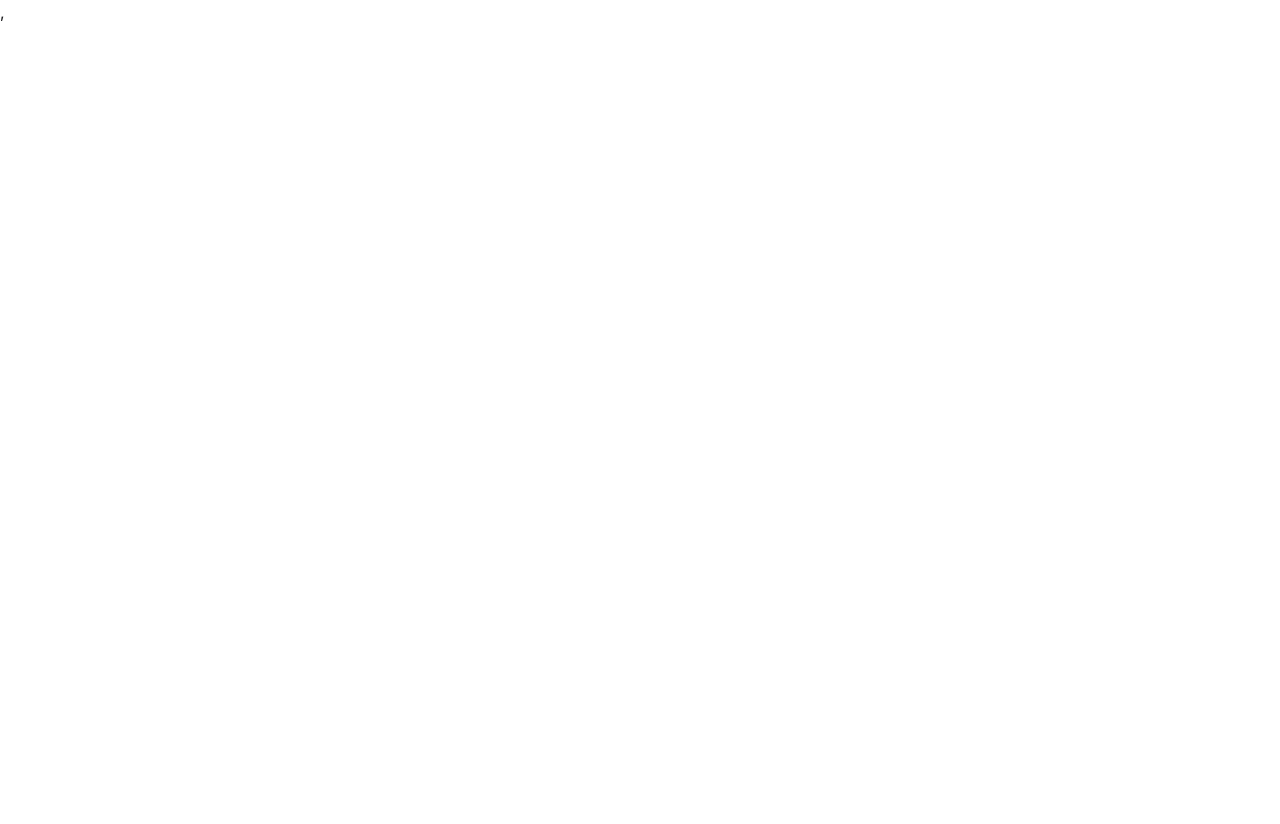
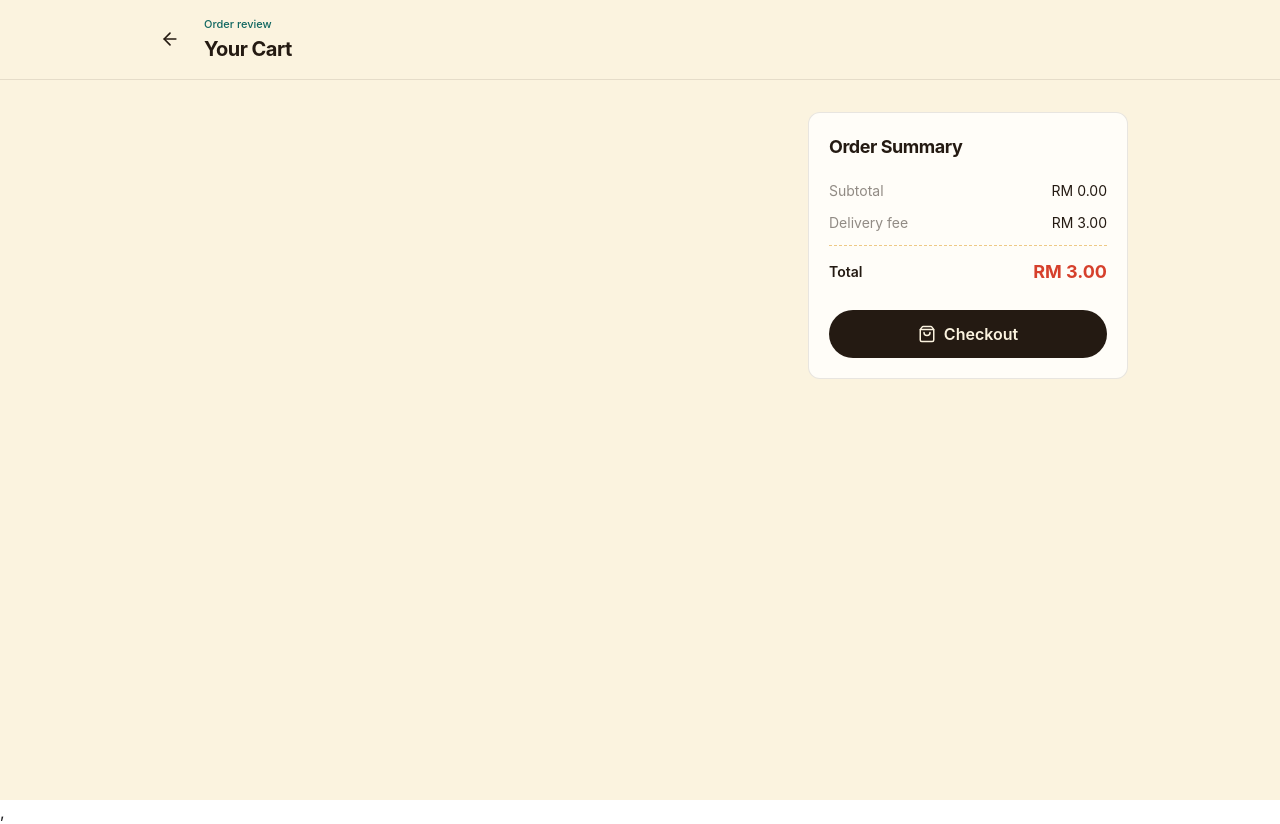
Before and after one commit to Kmn-san/Eater, a React app in the folder web/: page /restaurant/1/cart in a window 1280 px wide. Before the commit this address had no page. Before the commit the page ends 800 px from the top, so only its background shows below. Built offline with nearby package versions, Linux system fonts and the light colour scheme; the HTML template or start-up script is replaced by a standard one.

Commit message:
Building Cart Page

```diff
--- a/web/src/App.jsx
+++ b/web/src/App.jsx
@@ -2,6 +2,7 @@ import { BrowserRouter, Route, Routes } from "react-router-dom"
 import TableEntryPage from "./pages/TableEntryPage"
 import MenuPage from "./pages/MenuPage"
 import DetailPage from "./pages/DetailPage"
+import CartPage from "./pages/CartPage"
 function App() {
 
   return (
@@ -22,6 +23,11 @@ function App() {
           element={<DetailPage />}
         />
 
+        <Route
+          path="/restaurant/:restaurantCode/cart"
+          element={<CartPage />}
+        />
+
       </Routes>
     </BrowserRouter>
   )
--- /dev/null
+++ b/web/src/component/CartPage/CartItems.jsx
@@ -0,0 +1,71 @@
+import { Minus, Plus, Trash2 } from 'lucide-react'
+import { formatPrice } from '../../utlis/formatPrice'
+
+function CartItems({ cartItems }) {
+    return (
+        <section className="space-y-3">
+            {cartItems.map((item) => (
+                <div
+                    key={item.id}
+                    className="flex gap-4 rounded-xl border border-[#241A12]/10 bg-[#FFFDF8] p-4"
+                >
+                    {/* Image */}
+                    <img
+                        src={item.image}
+                        alt={item.name}
+                        className="h-24 w-24 rounded-lg object-cover"
+                    />
+
+                    {/* Information */}
+                    <div className="flex min-w-0 flex-1 flex-col">
+                        <div className="flex justify-between gap-4">
+                            <div>
+                                <h2 className="font-semibold">{item.name}</h2>
+
+                                {item.selectedOption.length > 0 && (
+                                    <p className="mt-1 text-sm text-[#241A12]/50">
+                                        {item.options.join(" · ")}
+                                    </p>
+                                )}
+                            </div>
+
+                            <button
+                                className="text-[#241A12]/30 hover:text-[#D6402C]"
+                            >
+                                <Trash2 size={18} />
+                            </button>
+                        </div>
+
+                        <div className="mt-auto flex items-end justify-between">
+                            {/* Price */}
+                            <span className="inline-block -rotate-2 bg-[#D6402C] text-white text-xs font-bold px-2 py-1 rounded-sm">
+                                {formatPrice(item.totalPrice)}
+                            </span>
+
+                            {/* Quantity */}
+                            <div className="flex items-center rounded-lg border border-[#241A12]/15 overflow-hidden">
+                                <button
+                                    className="p-2 text-[#241A12] hover:bg-[#0F6660] hover:text-white transition-colors"
+                                >
+                                    <Minus size={16} />
+                                </button>
+
+                                <span className="min-w-8 text-center text-sm font-medium">
+                                    {item.quantity}
+                                </span>
+
+                                <button
+                                    className="p-2 text-[#241A12] hover:bg-[#0F6660] hover:text-white transition-colors"
+                                >
+                                    <Plus size={16} />
+                                </button>
+                            </div>
+                        </div>
+                    </div>
+                </div>
+            ))}
+        </section>
+    )
+}
+
+export default CartItems
--- /dev/null
+++ b/web/src/component/CartPage/Header.jsx
@@ -0,0 +1,28 @@
+import { ArrowLeft } from 'lucide-react'
+import { useNavigate } from 'react-router-dom';
+
+function Header() {
+    const navigate = useNavigate();
+    return (
+        <header className="sticky top-0 z-10 bg-[#FBF3DF]">
+            <div className="mx-auto flex max-w-5xl items-center gap-4 px-6 py-4">
+                <button
+                    onClick={() => navigate(-1)}
+                    className="rounded-full p-2 hover:bg-[#241A12]/5 text-[#241A12]"
+                >
+                    <ArrowLeft size={20} />
+                </button>
+
+                <div>
+                    <p className="text-[11px] font-medium text-[#0F6660] mb-0.5">
+                        Order review
+                    </p>
+                    <h1 className="text-xl font-bold tracking-tight">Your Cart</h1>
+                </div>
+            </div>
+            <div className="h-px bg-[#241A12]/10" />
+        </header>
+    )
+}
+
+export default Header
--- /dev/null
+++ b/web/src/component/CartPage/Summary.jsx
@@ -0,0 +1,40 @@
+import { ShoppingBag } from 'lucide-react'
+import { formatPrice } from '../../utlis/formatPrice'
+
+function Summary({ total, subtotal, deliveryFee }) {
+    return (
+        <aside className="h-fit rounded-xl border border-[#241A12]/10 bg-[#FFFDF8] p-5">
+            <h2 className="text-lg font-bold tracking-tight">Order Summary</h2>
+
+            <div className="mt-5 space-y-3 text-sm">
+                <div className="flex justify-between">
+                    <span className="text-[#241A12]/50">Subtotal</span>
+                    <span>{formatPrice(subtotal)}</span>
+                </div>
+
+                <div className="flex justify-between">
+                    <span className="text-[#241A12]/50">Delivery fee</span>
+                    <span>{formatPrice(deliveryFee)}</span>
+                </div>
+
+                <div className="border-t border-dashed border-[#E3A73B]/60 pt-3">
+                    <div className="flex justify-between items-center">
+                        <span className="font-semibold">Total</span>
+                        <span className="text-lg font-bold text-[#D6402C]">
+                            {formatPrice(total)}
+                        </span>
+                    </div>
+                </div>
+            </div>
+
+            <button
+                className="mt-6 flex w-full items-center justify-center gap-2 rounded-full bg-[#241A12] py-3 font-semibold text-[#FBF3DF] hover:bg-[#0F6660] transition-colors"
+            >
+                <ShoppingBag size={18} />
+                Checkout
+            </button>
+        </aside>
+    )
+}
+
+export default Summary
--- /dev/null
+++ b/web/src/pages/CartPage.jsx
@@ -0,0 +1,34 @@
+import Header from "../component/CartPage/Header";
+import CartItems from "../component/CartPage/CartItems";
+import Summary from "../component/CartPage/Summary";
+import { useCart } from "../context/CartContext";
+
+export default function CartPage() {
+
+    const { cartItems } = useCart()
+    console.log(cartItems);
+
+    const subtotal = cartItems.reduce(
+        (total, item) => total + item.price * item.quantity,
+        0
+    );
+
+    const deliveryFee = 300;
+
+    const total = subtotal + deliveryFee;
+
+    return (
+        <div className="min-h-screen bg-[#FBF3DF] text-[#241A12] font-[Inter]">
+            {/* Header */}
+            <Header />
+
+            <main className="mx-auto grid max-w-5xl gap-6 px-6 py-8 md:grid-cols-[1fr_320px]">
+                {/* Cart Items */}
+                <CartItems cartItems={cartItems} />
+
+                {/* Summary */}
+                <Summary deliveryFee={deliveryFee} subtotal={subtotal} total={total} />
+            </main>
+        </div>
+    );
+}
--- a/web/src/pages/DetailPage.jsx
+++ b/web/src/pages/DetailPage.jsx
@@ -31,25 +31,21 @@ export default function DetailPage() {
     // --- Price Calculation ---
     const basePrice = item.price_cents;
 
-    // console.log(item);
-    const selectedOptionPrice = item?.options?.reduce((total, option) => {
-        const selectedValueIds = selectedOptions[option.id] ?? []
+    const selectedOptionPrice = item?.options.reduce((total, option) => {
+        const selectedValueIds = selectedOptions[option.id] ?? [];
 
-        const optionTotal = option.option_value.filter(value =>
-            selectedValueIds.includes(value.id)).reduce((sum, value) =>
-                sum + value.price_delta_cents, 0
-            )
-        return total + optionTotal
+        const optionTotal = option.option_value.filter(value => selectedValueIds.includes(value.id)).reduce((sum, value) => sum + value.price_delta_cents, 0)
+        return optionTotal + total
 
-    }, 0) ?? 0
+    }, 0)
 
     const totalPrice = (basePrice + selectedOptionPrice) * quantity;
 
     const validateOptions = () => {
         for (const option of item.options) {
-            const selectedValues = selectedOptions[option.id] ?? []
+            const selectedValue = selectedOptions[option.id] ?? []
 
-            if (selectedValues.length < option.min_select) {
+            if (selectedValue.length < option.min_select) {
                 return {
                     valid: false,
                     optionName: option.name
@@ -62,11 +58,13 @@ export default function DetailPage() {
     }
 
     const handleAddToCart = () => {
-        const result = validateOptions()
+        const result = validateOptions();
+
         if (!result.valid) {
-            alert(`Please select ${result.optionName}`);
-            return;
+            alert(`Please select ${result.optionName}`)
+            return
         }
+
         const orderItem = {
             id: item.item_id,
             name: item.item_name,
```
